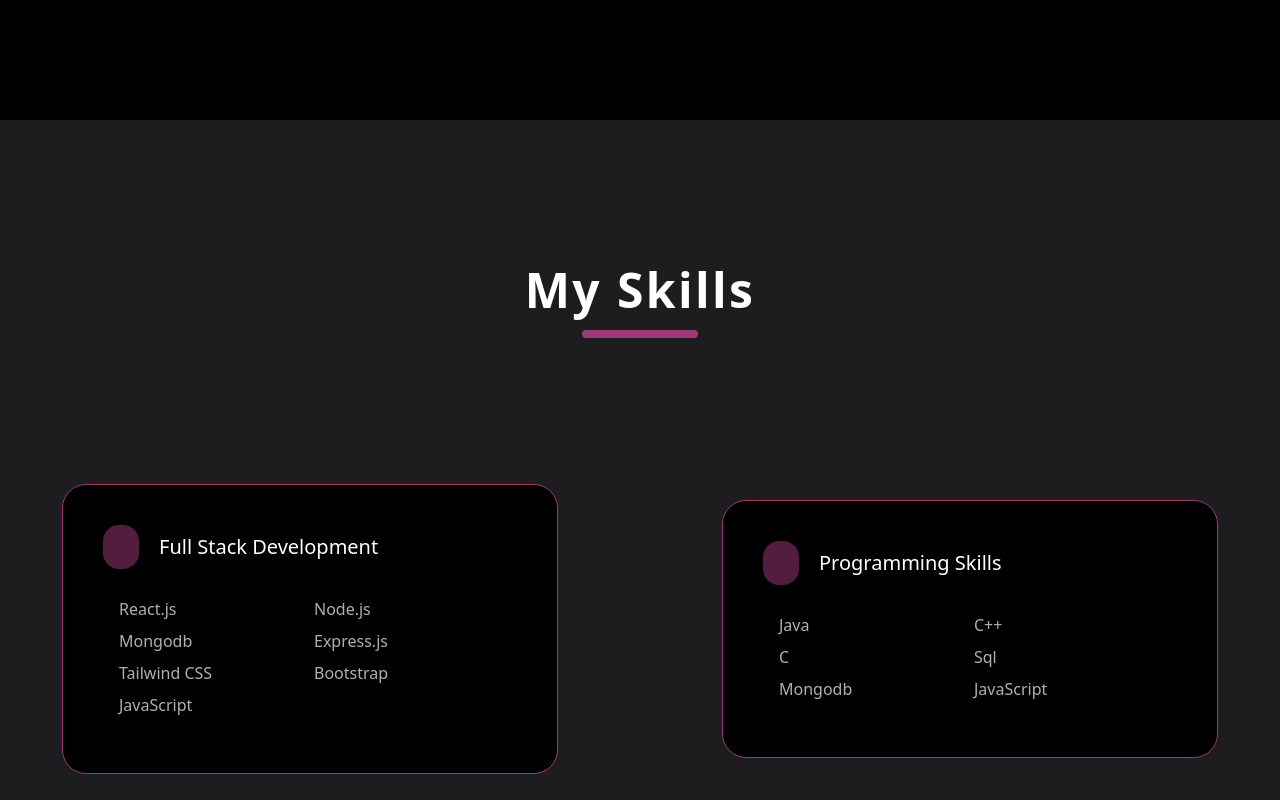
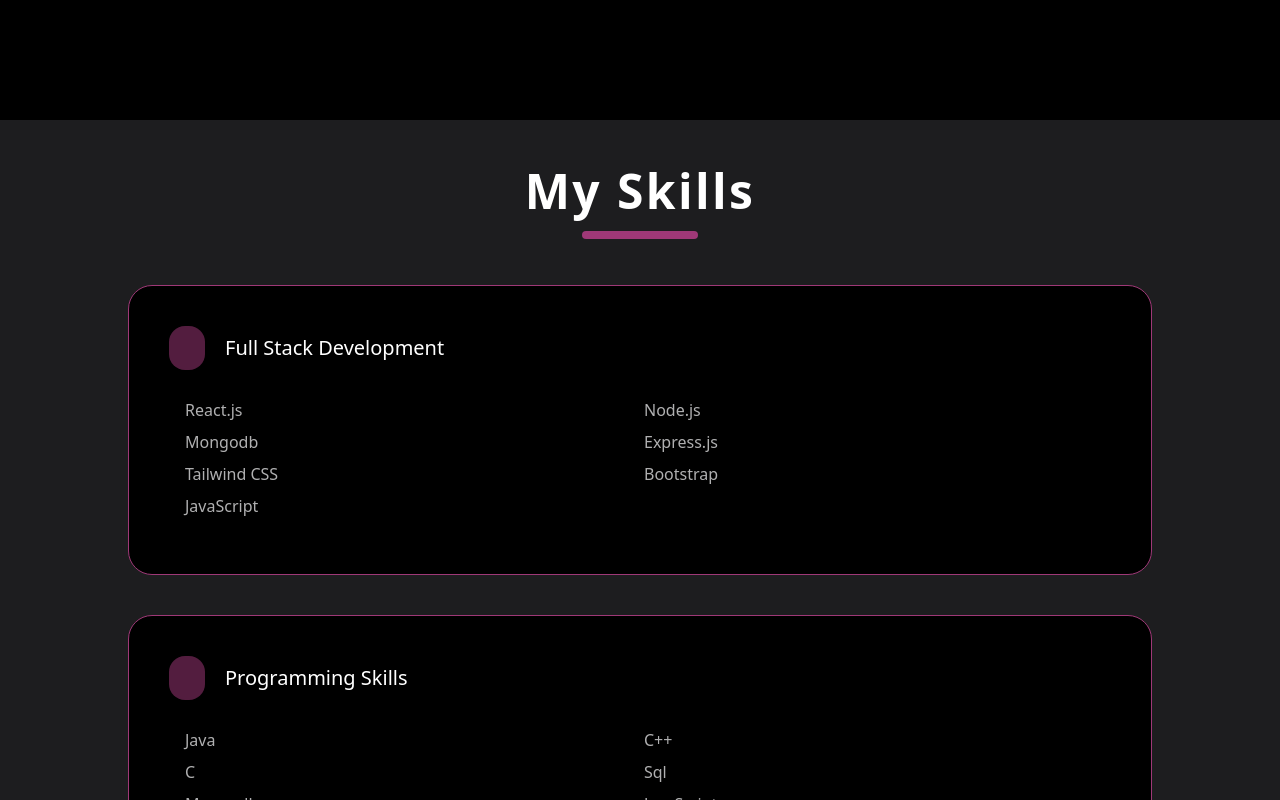
Before and after one commit to sahil-abdul/sahil-portfolio, a React (Vite) app: page / in a window 1280 px wide. Shown: the part 1640-2440 px from the top of the page. Built offline with nearby package versions, Linux system fonts and the light colour scheme; some icons are missing.

Commit message:
Update Skill.jsx

```diff
--- a/src/pages/Skill.jsx
+++ b/src/pages/Skill.jsx
@@ -7,14 +7,14 @@
   const program = ["Java","C++","C","Sql","Mongodb","JavaScript"]
   return (
     <>
-      <div id="skill" className="h-full w-full flex flex-col justify-evenly items-center flex-wrap bg-[#1d1d1f] mt-10 mb-10 overflow-x-hidden">
+      <div id="skill" className="h-full w-full flex flex-col justify-evenly items-center bg-[#1d1d1f] mt-10 mb-10 overflow-x-hidden">
         <div className="flex flex-col justify-between items-center " data-aos="zoom-out-down">
           <h1 className="text-4xl md:text-5xl font-bold tracking-wider">
             My Skills
           </h1>
           <div className="w-1/2 bg-[#9f3877] h-2 mt-4 rounded"></div>
         </div>
-        <div className="flex w-full justify-around gap-10 flex-col md:flex-row">
+        <div className="flex w-full justify-around gap-10 flex-col md:flex-row flex-wrap">
 
         <SkillBox skills = {fullStack} head= {"Full Stack Development"} ><WebhookIcon/> </SkillBox>
         <SkillBox skills = {program} head= {"Programming Skills"}><PsychologyIcon/> </SkillBox>
```
